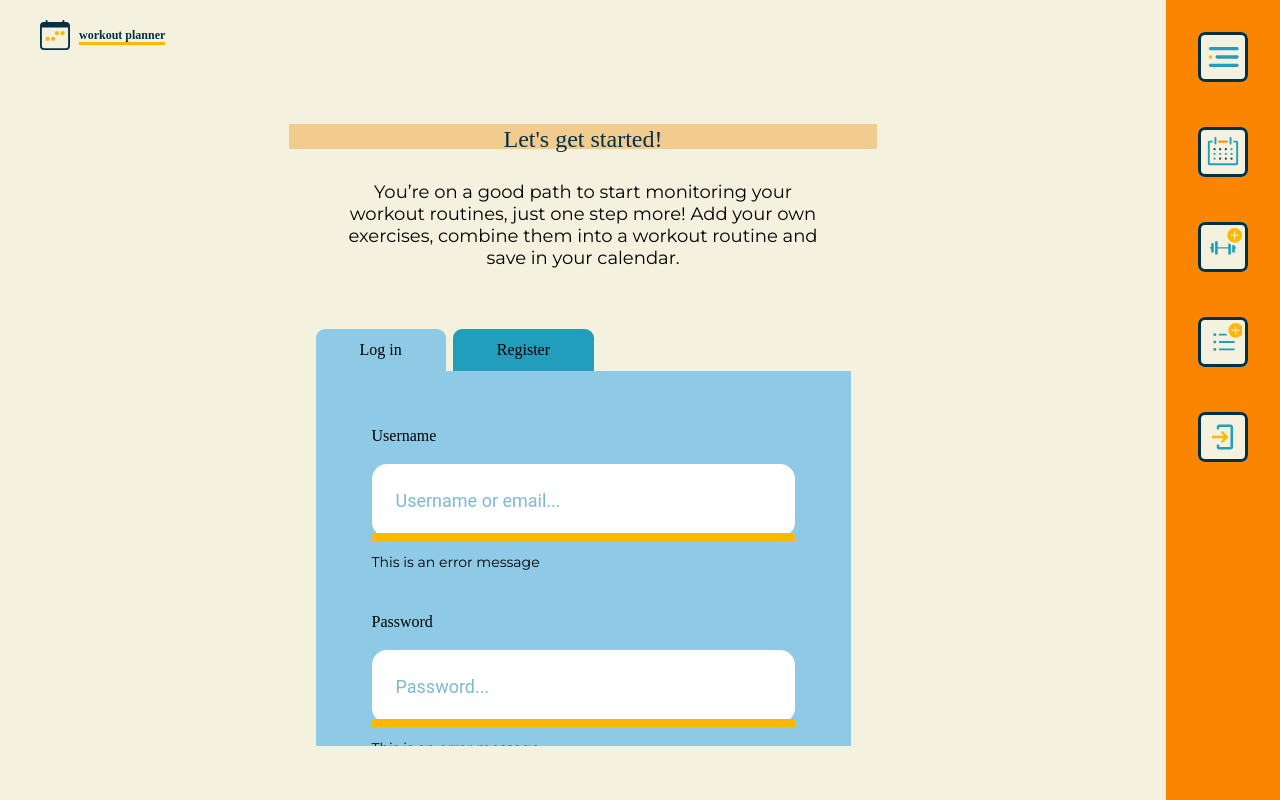
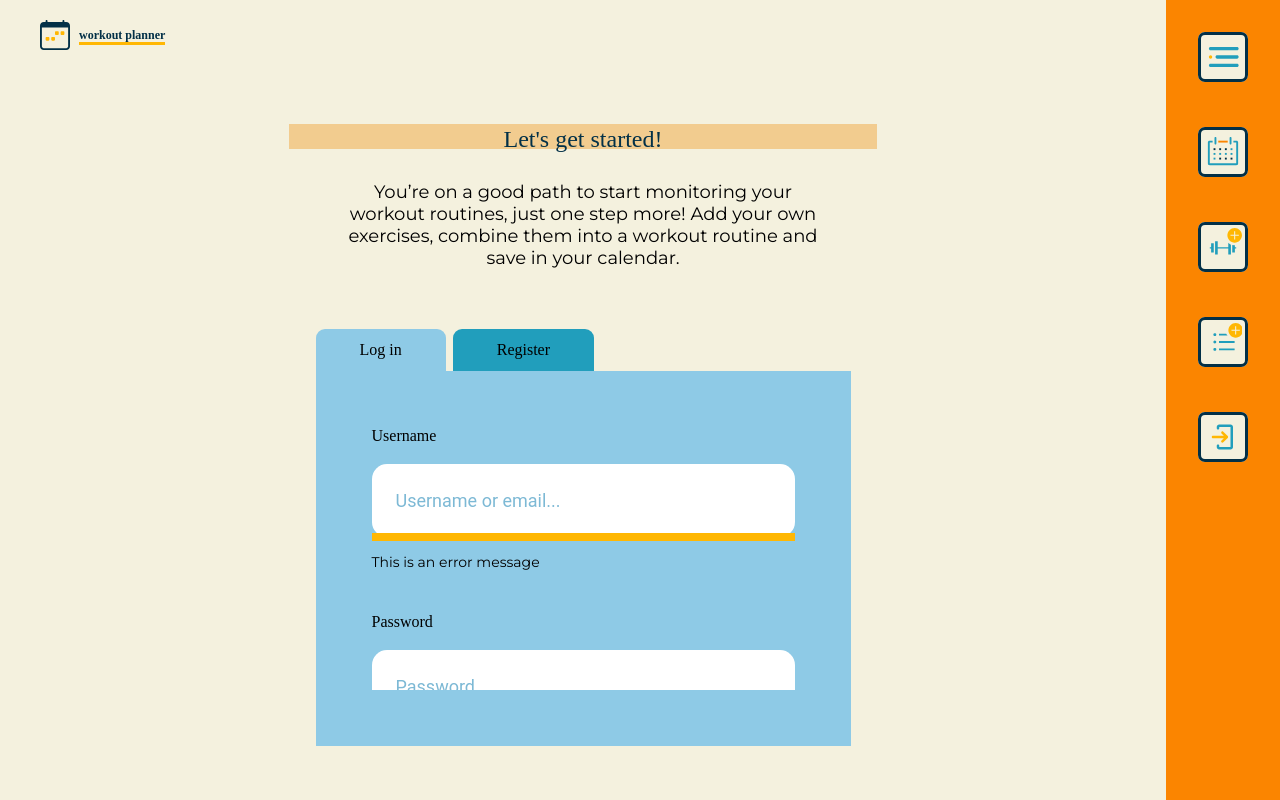
Before and after one commit to MartaKirsch/workout-planner, a React (Create React App) app in the folder frontend/: page / in a window 1280 px wide. Built offline with nearby package versions, Linux system fonts and the light colour scheme; a web font is replaced by a local one.

Commit message:
changed main page form scroll, animated input on focus, added register form

```diff
--- a/frontend/src/components/LogInPage/UserForm/LoginElement/LoginElement.tsx
+++ b/frontend/src/components/LogInPage/UserForm/LoginElement/LoginElement.tsx
@@ -11,7 +11,11 @@ const LoginElement: FunctionComponent = () => {
         placeholder="Username or email..."
         errorMssg="This is an error message"
       />
-      <Input label="Password" errorMssg="This is an error message" />
+      <Input
+        label="Password"
+        errorMssg="This is an error message"
+        type="password"
+      />
       <Button>Log in</Button>
     </MainForm>
   );
--- /dev/null
+++ b/frontend/src/components/LogInPage/UserForm/RegisterElement/RegisterElement.tsx
@@ -0,0 +1,21 @@
+import React, { FunctionComponent } from "react";
+import Button from "components/shared/Button";
+import Input from "components/shared/Input";
+import MainForm from "components/shared/MainForm";
+
+const RegisterElement: FunctionComponent = () => {
+  return (
+    <MainForm>
+      <Input label="Username" errorMssg="This is an error message" />
+      <Input label="Email" errorMssg="This is an error message" />
+      <Input
+        label="Password"
+        errorMssg="This is an error message"
+        type="password"
+      />
+      <Button>Register</Button>
+    </MainForm>
+  );
+};
+
+export default RegisterElement;
--- /dev/null
+++ b/frontend/src/components/LogInPage/UserForm/RegisterElement/index.tsx
@@ -0,0 +1 @@
+export { default } from "./RegisterElement";
--- a/frontend/src/components/LogInPage/UserForm/UserForm.tsx
+++ b/frontend/src/components/LogInPage/UserForm/UserForm.tsx
@@ -1,5 +1,6 @@
 import React, { FunctionComponent, useState } from "react";
 import LoginElement from "./LoginElement";
+import RegisterElement from "./RegisterElement";
 import {
   UserFormBttns,
   UserFormButton,
@@ -19,6 +20,7 @@ const LoginForm: FunctionComponent = () => {
         </UserFormButton>
       </UserFormBttns>
       {active === 0 && <LoginElement />}
+      {active === 1 && <RegisterElement />}
     </UserFormWrapper>
   );
 };
--- a/frontend/src/components/shared/Input/Input.components.tsx
+++ b/frontend/src/components/shared/Input/Input.components.tsx
@@ -15,6 +15,8 @@ export const InputWrapper = styled.div`
 
 export const InputLabel = styled.label`
   font-size: ${({ theme }) => theme.fonts.sizes.s};
+
+  cursor: pointer;
 `;
 
 export const InputElement = styled.input`
@@ -33,6 +35,10 @@ export const InputElement = styled.input`
   &::placeholder {
     color: ${({ theme }) => theme.colors.input.placeholderColor};
   }
+
+  &:focus + div::after {
+    transform: scaleX(1);
+  }
 `;
 
 export const InputUnderline = styled.div`
@@ -43,6 +49,22 @@ export const InputUnderline = styled.div`
 
   position: relative;
   bottom: 4px;
+
+  &::after {
+    content: "";
+    position: absolute;
+    top: 0;
+    left: 0;
+
+    width: 100%;
+    height: 100%;
+
+    background-color: ${({ theme }) => theme.colors.input.underlineActiveColor};
+
+    transform: scaleX(0);
+    transform-origin: 0% 50%;
+    transition: transform 0.3s ease-out;
+  }
 `;
 
 export const InputError = styled.div`
--- a/frontend/src/components/shared/Input/Input.tsx
+++ b/frontend/src/components/shared/Input/Input.tsx
@@ -24,8 +24,13 @@ const Input: FunctionComponent<Props> = ({
 }) => {
   return (
     <InputWrapper>
-      <InputLabel>{label}</InputLabel>
-      <InputElement placeholder={placeholder} />
+      <InputLabel htmlFor={label}>{label}</InputLabel>
+      <InputElement
+        name={label}
+        id={label}
+        placeholder={placeholder}
+        type={type}
+      />
       <InputUnderline />
       <InputError>{errorMssg}</InputError>
     </InputWrapper>
--- a/frontend/src/components/shared/MainForm/MainForm.components.tsx
+++ b/frontend/src/components/shared/MainForm/MainForm.components.tsx
@@ -1,14 +1,47 @@
 import styled from "styled-components";
 import { columnDiv } from "styles/mixins";
 
-export const MainFormWrapper = styled.form`
+export const MainFormWrapper = styled.div`
+  ${columnDiv}
+  width: 100%;
+  height: 100%;
+
+  background-color: ${({ theme }) => theme.colors.loginForm.bg};
+
+  padding: 56px 0;
+
+  overflow-y: hidden;
+`;
+
+export const MainFormInside = styled.form`
   ${columnDiv}
 
   width:100%;
-
-  background-color: ${({ theme }) => theme.colors.loginForm.bg};
-
-  padding: 56px;
+  height: 100%;
+  padding: 0 56px;
 
   overflow-y: auto;
+
+  @-moz-document url-prefix() {
+    /* Disable scrollbar Firefox */
+    scrollbar-width: thin;
+    scrollbar-color: ${({ theme }) => theme.colors.loginForm.scrollbarThumb}
+      ${({ theme }) => theme.colors.loginForm.bg};
+  }
+
+  ::-webkit-scrollbar {
+    width: 8px;
+  }
+
+  ::-webkit-scrollbar-track {
+    background: ${({ theme }) => theme.colors.loginForm.bg};
+  }
+
+  ::-webkit-scrollbar-thumb {
+    background: ${({ theme }) => theme.colors.loginForm.scrollbarThumb};
+  }
+
+  ::-webkit-scrollbar-thumb:hover {
+    background: ${({ theme }) => theme.colors.loginForm.scrollbarThumbActive};
+  }
 `;
--- a/frontend/src/components/shared/MainForm/MainForm.tsx
+++ b/frontend/src/components/shared/MainForm/MainForm.tsx
@@ -1,12 +1,16 @@
 import React, { FunctionComponent } from "react";
-import { MainFormWrapper } from "./MainForm.components";
+import { MainFormInside, MainFormWrapper } from "./MainForm.components";
 
 interface Props {
   onSubmit?: () => void | Promise<void>;
 }
 
 const MainForm: FunctionComponent<Props> = ({ onSubmit, children }) => {
-  return <MainFormWrapper onSubmit={onSubmit}>{children}</MainFormWrapper>;
+  return (
+    <MainFormWrapper onSubmit={onSubmit}>
+      <MainFormInside>{children}</MainFormInside>
+    </MainFormWrapper>
+  );
 };
 
 export default MainForm;
--- a/frontend/src/styles/global.styles.ts
+++ b/frontend/src/styles/global.styles.ts
@@ -9,7 +9,9 @@ export const GlobalStyles = createGlobalStyle`
         --tangerine: #F2CC8F;
         --pale: #F4F1DE;
         --dark-blue: #023047;
+        --lighter-dark-blue: #134158;
         --turqoise: #219EBC;
+        --darker-turqoise: #108DAB;
         --pale-blue: #8ECAE6;
         --darker-pale-blue: #7DB9D5;
 
--- a/frontend/src/styles/theme.ts
+++ b/frontend/src/styles/theme.ts
@@ -36,10 +36,13 @@ const theme = {
       inactiveButtonBg: "var(--turqoise)",
       hoveredButtonBg: "var(--tangerine)",
       mainColor: "#000000",
+      scrollbarThumb: "var(--turqoise)",
+      scrollbarThumbActive: "var(--darker-turqoise)",
     },
     input: {
       bg: "#FFFFFF",
       underlineColor: "var(--yellow)",
+      underlineActiveColor: "var(--turqoise)",
       placeholderColor: "var(--darker-pale-blue)",
       textColor: "var(--dark-blue)",
     },
```
